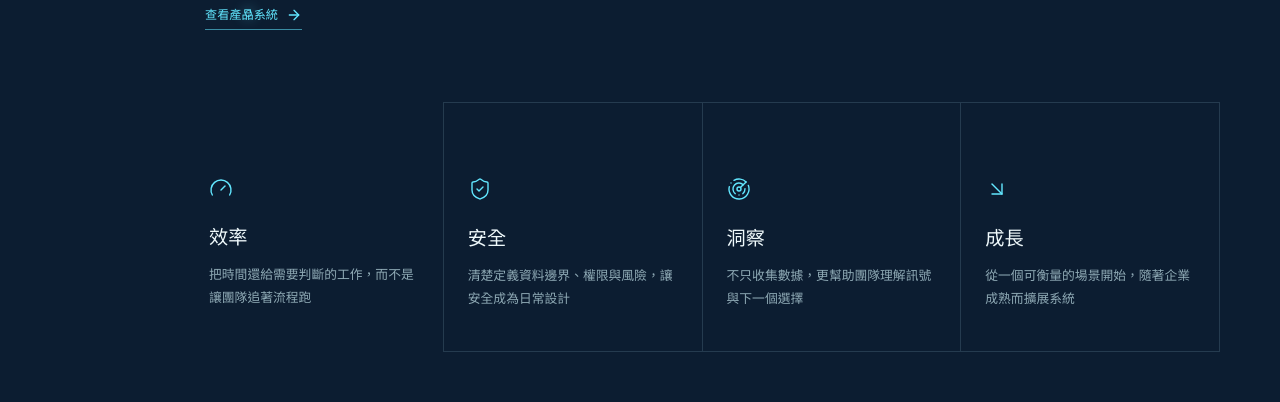
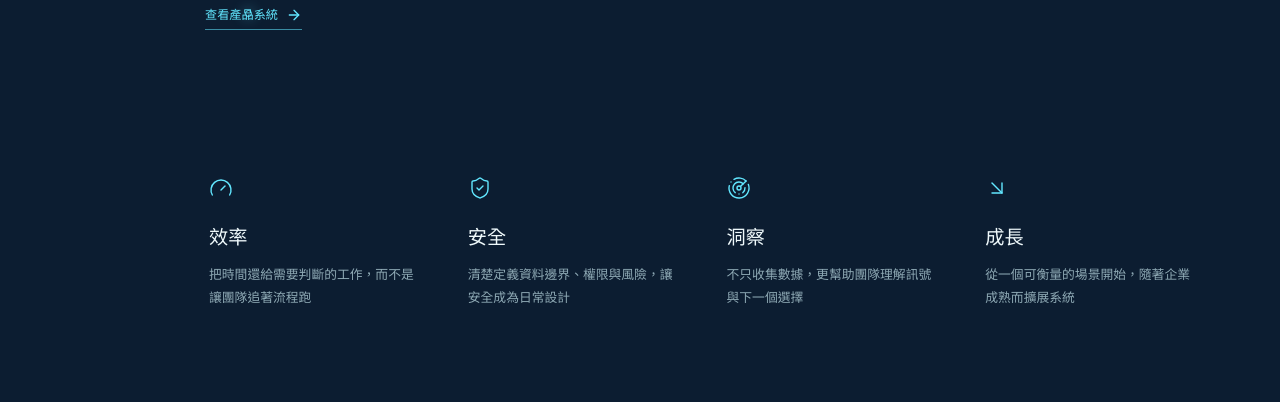
Before and after one commit to k129453497-byte/eryndex-tactile-systems, a React (Vite) app in the folder client/: page / in a window 1280 px wide. Shown: the part 1196-1598 px from the top of the page. Built offline with nearby package versions, Linux system fonts and the light colour scheme; a web font is replaced by a local one.

Commit message:
Remove frames from about value principles

```diff
--- a/client/src/index.css
+++ b/client/src/index.css
@@ -717,9 +717,9 @@ html, body, button, input, select, textarea { font-family: var(--font-ui); }
 @media (min-width: 1001px) {
   .about-values { width: min(1075px, calc(100vw - 245px)); margin-top: 72px; margin-left: max(40px, calc(50vw - 455px)); margin-right: auto; }
   .principle-grid .signal-rail { transform: translateX(158px); }
-  .about-values .values-grid { border-top: 0; border-left: 0; }
-  .about-values .value-cell:first-child { border-bottom: 0; }
-  .about-values .value-cell:not(:first-child) { border-top: 1px solid var(--line); }
+  /* 四項原則作為內容導覽，不使用卡片或表格邊框。 */
+  .about-values .values-grid { border: 0; }
+  .about-values .value-cell { border: 0; }
   .principle-mark { justify-self: center; }
 }
 @media (max-width: 720px) {
```
